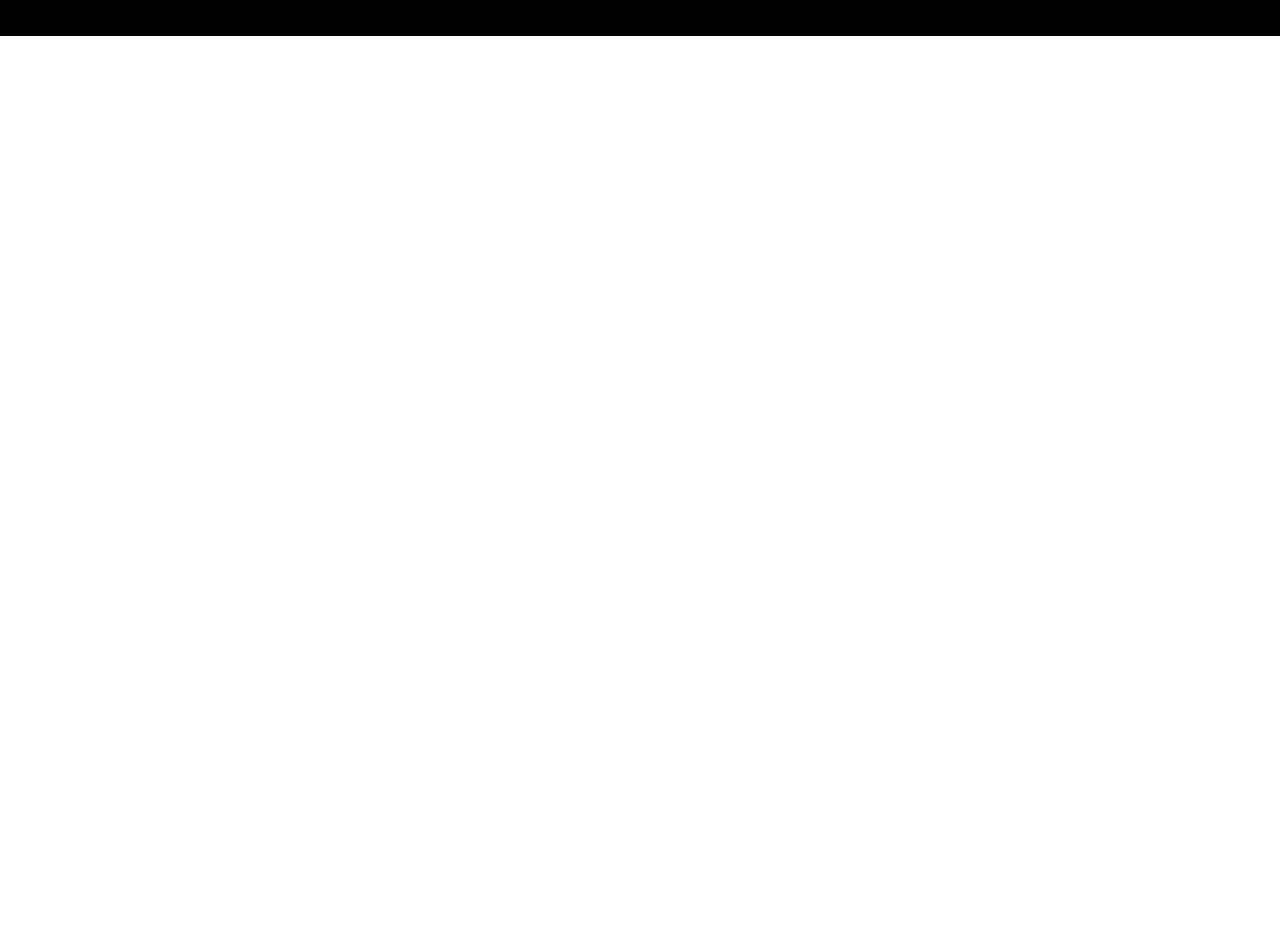
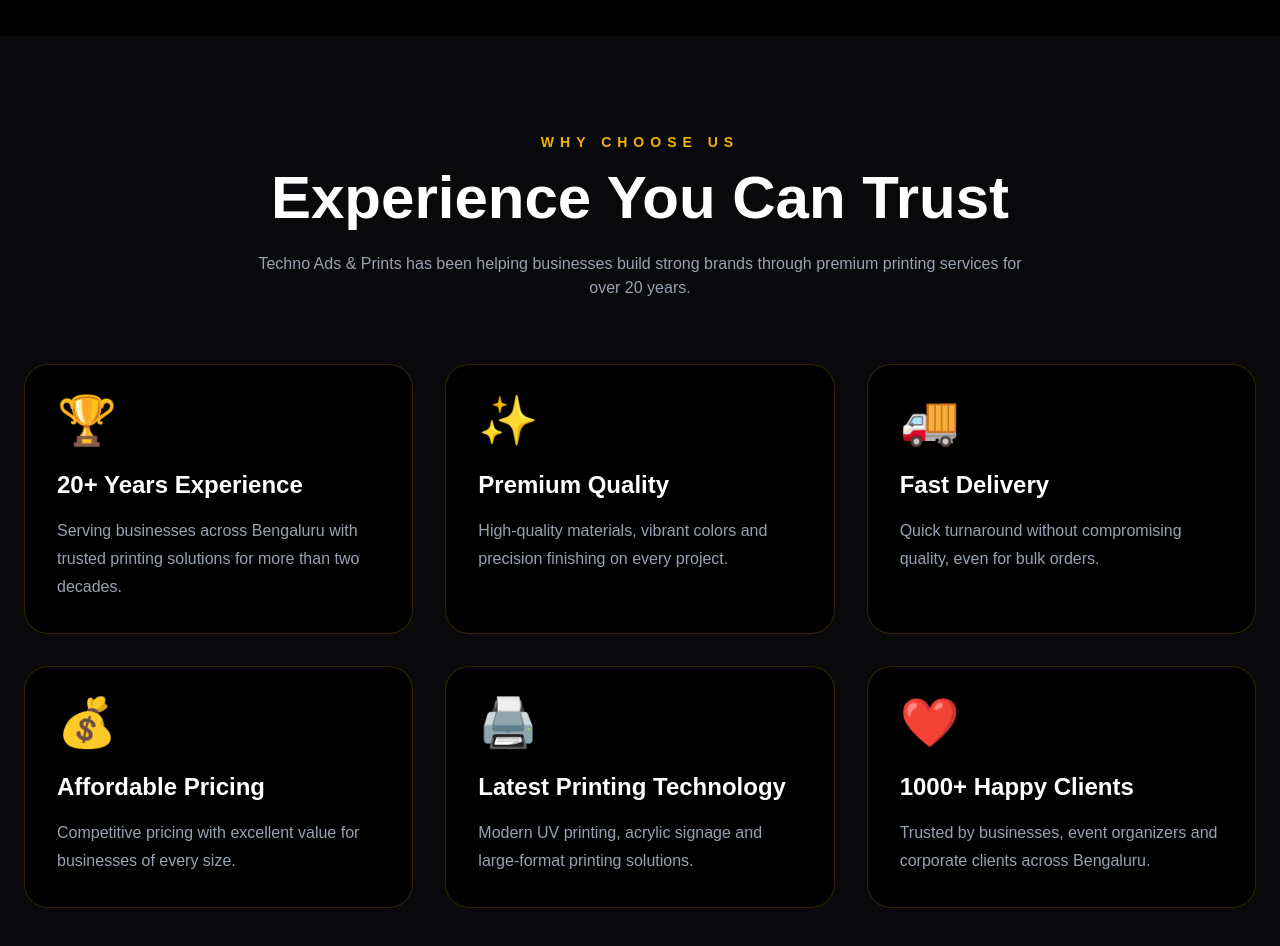
Before and after one commit to fawadahmed24cs-ui/techno-ads-website, a Next.js app: page / in a window 1280 px wide. Shown: the part 2820-3766 px from the top of the page. Before the commit the page ends 2856 px from the top, so only its background shows below. Built offline with nearby package versions, Linux system fonts and the light colour scheme.

Commit message:
Meaningful commit message

```diff
--- a/app/page.tsx
+++ b/app/page.tsx
@@ -2,6 +2,7 @@
 import Hero from "@/components/Hero";
 import Services from "@/components/Services";
 import Portfolio from "@/components/Portfolio";
+import WhyChooseUs from "@/components/WhyChooseUs";
 
 export default function Home() {
   return (
@@ -10,6 +11,7 @@
       <Hero />
       <Services />
       <Portfolio />
+      <WhyChooseUs />
     </>
   );
 }
--- /dev/null
+++ b/components/WhyChooseUs.tsx
@@ -0,0 +1,94 @@
+const reasons = [
+  {
+    title: "20+ Years Experience",
+    description:
+      "Serving businesses across Bengaluru with trusted printing solutions for more than two decades.",
+    icon: "🏆",
+  },
+  {
+    title: "Premium Quality",
+    description:
+      "High-quality materials, vibrant colors and precision finishing on every project.",
+    icon: "✨",
+  },
+  {
+    title: "Fast Delivery",
+    description:
+      "Quick turnaround without compromising quality, even for bulk orders.",
+    icon: "🚚",
+  },
+  {
+    title: "Affordable Pricing",
+    description:
+      "Competitive pricing with excellent value for businesses of every size.",
+    icon: "💰",
+  },
+  {
+    title: "Latest Printing Technology",
+    description:
+      "Modern UV printing, acrylic signage and large-format printing solutions.",
+    icon: "🖨️",
+  },
+  {
+    title: "1000+ Happy Clients",
+    description:
+      "Trusted by businesses, event organizers and corporate clients across Bengaluru.",
+    icon: "❤️",
+  },
+];
+
+export default function WhyChooseUs() {
+  return (
+    <section className="bg-zinc-950 text-white py-24 px-6">
+
+      <div className="max-w-7xl mx-auto">
+
+        <div className="text-center mb-16">
+
+          <p className="uppercase tracking-[6px] text-yellow-500 text-sm font-semibold">
+            Why Choose Us
+          </p>
+
+          <h2 className="text-4xl md:text-6xl font-bold mt-4">
+            Experience You Can Trust
+          </h2>
+
+          <p className="text-gray-400 mt-6 max-w-3xl mx-auto">
+            Techno Ads & Prints has been helping businesses build strong
+            brands through premium printing services for over 20 years.
+          </p>
+
+        </div>
+
+        <div className="grid grid-cols-1 md:grid-cols-2 lg:grid-cols-3 gap-8">
+
+          {reasons.map((reason) => (
+
+            <div
+              key={reason.title}
+              className="bg-black rounded-3xl border border-yellow-500/20 p-8 hover:border-yellow-500 hover:-translate-y-2 transition-all duration-300"
+            >
+
+              <div className="text-5xl mb-6">
+                {reason.icon}
+              </div>
+
+              <h3 className="text-2xl font-bold">
+                {reason.title}
+              </h3>
+
+              <p className="text-gray-400 mt-4 leading-7">
+                {reason.description}
+              </p>
+
+            </div>
+
+          ))}
+
+        </div>
+
+      </div>
+
+    </section>
+  );
+}
```
